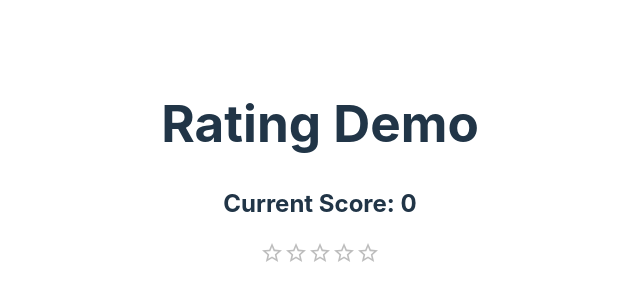
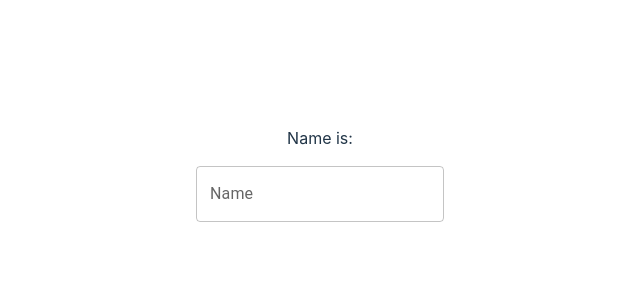
Before and after one commit to amler/material-ui-pen, a React (Vite) app: page / in a window 1280 px wide. Shown: the part 234-534 px from the top of the page, without its empty margins (320-960 px from the left). Built offline with nearby package versions, Linux system fonts and the light colour scheme.

Commit message:
Looking at the controlled input function

```diff
--- a/src/App.jsx
+++ b/src/App.jsx
@@ -3,6 +3,7 @@ import reactLogo from './assets/react.svg'
 import viteLogo from '/vite.svg'
 import './App.css'
 import RatingDemo from './RatingDemo'
+import FormDemo from './FormDemo'
 
 function App() {
   const [count, setCount] = useState(0)
@@ -10,7 +11,8 @@ function App() {
   return (
     <>
       <div>
-        <RatingDemo/>
+        {/* <RatingDemo/> */}
+        <FormDemo/>
       </div>
     </>
   )
--- /dev/null
+++ b/src/FormDemo.jsx
@@ -0,0 +1,21 @@
+import { TextField } from "@mui/material";
+import { useState } from "react";
+
+export default function FormDemo () {
+    const [name, setName] = useState('');
+    const updateName = (e) => {
+        setName(e.target.value);
+    }
+    return (
+        <div>
+            <p>Name is: {name}</p>
+            <TextField
+                id="outlined-basic"
+                label="Name"
+                onChange={updateName}
+                placeholder="Jane"
+                value={name}
+                variant="outlined" />
+        </div>
+    );
+}
```
